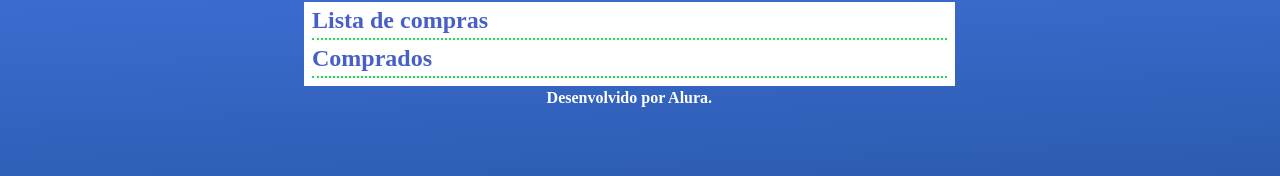
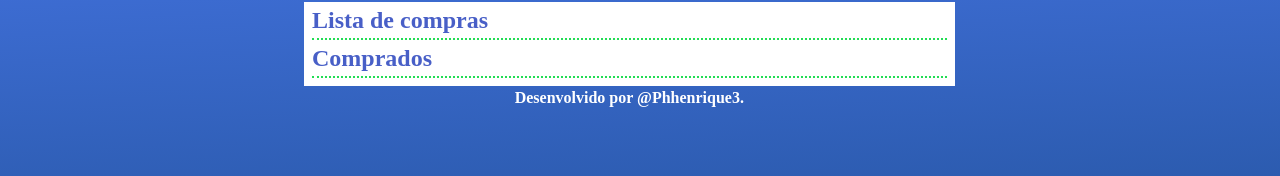
Before and after one commit to Phhenrique3/shopping_list, a plain HTML site: page index.html in a window 1280 px wide. Shown: the part 140-316 px from the top of the page. Drawn offline with nearby package versions, Linux system fonts and the light colour scheme; a web font is replaced by a local one.

Commit message:
readme.md

```diff
--- a/index.html
+++ b/index.html
@@ -20,8 +20,10 @@
     <main class="column is-7 hero-body is-offset-one-fifth is-unselectable">
 
         <form id="form-itens" class="has-text-centered">
-            <input type="text" class="input has-text-centered" required placeholder="Digite o item que deseja adicionar" id="receber-item">
-            <button for="salvar" type="submit" class="mt-2 has-text-weight-bold button is-small is-primary">Salvar item</button>
+            <input type="text" class="input has-text-centered" required placeholder="Digite o item que deseja adicionar"
+                id="receber-item">
+            <button for="salvar" type="submit" class="mt-2 has-text-weight-bold button is-small is-primary">Salvar
+                item</button>
         </form>
 
         <div class="has-background-white mt-4">
@@ -38,10 +40,12 @@
             </section>
 
         </div>
-        <footer class="has-text-centered has-text-white has-text-weight-bold">Desenvolvido por Alura.</footer>
+        <footer class="has-text-centered has-text-white has-text-weight-bold">
+            Desenvolvido por <a href="https://github.com/Phhenrique3" target="_blank"
+                class="has-text-white">@Phhenrique3</a>.
+        </footer>
+
     </main>
 
     <script src="./main.js"></script>
 </body>
-
-</html>
```
Also changed, not shown: assets/style.css (line endings or trailing spaces), 1 other file.
